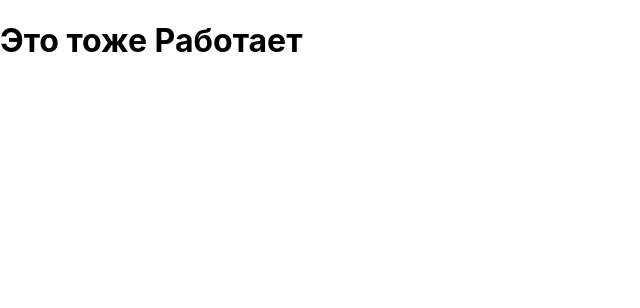
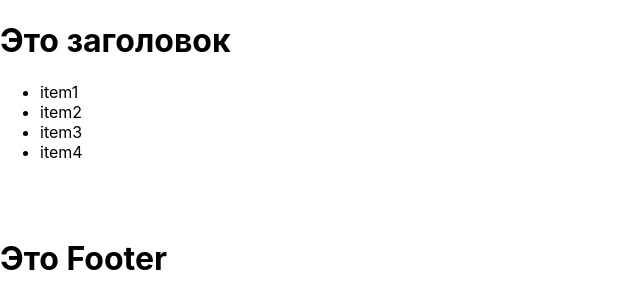
Before and after one commit to EugeneWeb/myproj, a React (Create React App) app: page / in a window 1280 px wide. Shown: the top 308 px of the page, without its empty margins (0-640 px from the left). Built offline with nearby package versions, Linux system fonts and the light colour scheme.

Commit message:
Можно ли записывать несколько компонентов в одном файле? Что происходит при добавлении одного компонента в другой? Где отображается react приложение?

```diff
--- a/src/App.js
+++ b/src/App.js
@@ -1,41 +1,42 @@
-import logo from './logo.svg';
 import './App.css';
 
-// Данная запись через function устарела, сейчас принято записывать через стрелочные функции
-// function App() {
-//   return (
-//     <div className="App">
-//       <header className="App-header">
-//         <img src={logo} className="App-logo" alt="logo" />
-//         <p>
-//           Edit <code>src/App.js</code> and save to reload.
-//         </p>
-//         <a
-//           className="App-link"
-//           href="https://reactjs.org"
-//           target="_blank"
-//           rel="noopener noreferrer"
-//         >
-//           Learn React
-//         </a>
-//       </header>
-//     </div>
-//   );
-// }
+// Можно ли записывать несколько компонентов в одном файле? Что происходит при добавлении одного компонента в другой? Где отображается react приложение?
+// Можно
+// Вначале вызовется функция render, которая начнёт отрисовывать компонент App, во время отрисовки, когда встретится другой компонент, будет вызвана его функция и тот JSX код, который был возвращен, будет подставлен заместо тега компонента
+// Приложение react отображается в блоке div с id="root"
 
-// const App = () => {
-//   return (
-//     <>
-//       <h1>Работает</h1>
-//     </>
-//   )
-// }
-
-// Также можно записывать return без скобок(но тогда первый элемент должен быть на уровне return)
 const App = () => {
-  return <div>
-    <h1>Это тоже Работает</h1>
-  </div>
+  return (
+    <>
+      <Header />
+      <Footer />
+    </>
+  )
 }
 
+const Header = () => {
+  return (
+    <>
+        <h1>Это заголовок</h1>
+        <ul>
+          <li>item1</li>
+          <li>item2</li>
+          <li>item3</li>
+          <li>item4</li>
+        </ul>
+    </>
+  )
+}
+
+const Footer = () => {
+  return (
+    <div>
+      <br />
+      <br />
+      <h1>Это Footer</h1>
+    </div>
+  )
+}
+
+
 export default App;
```
